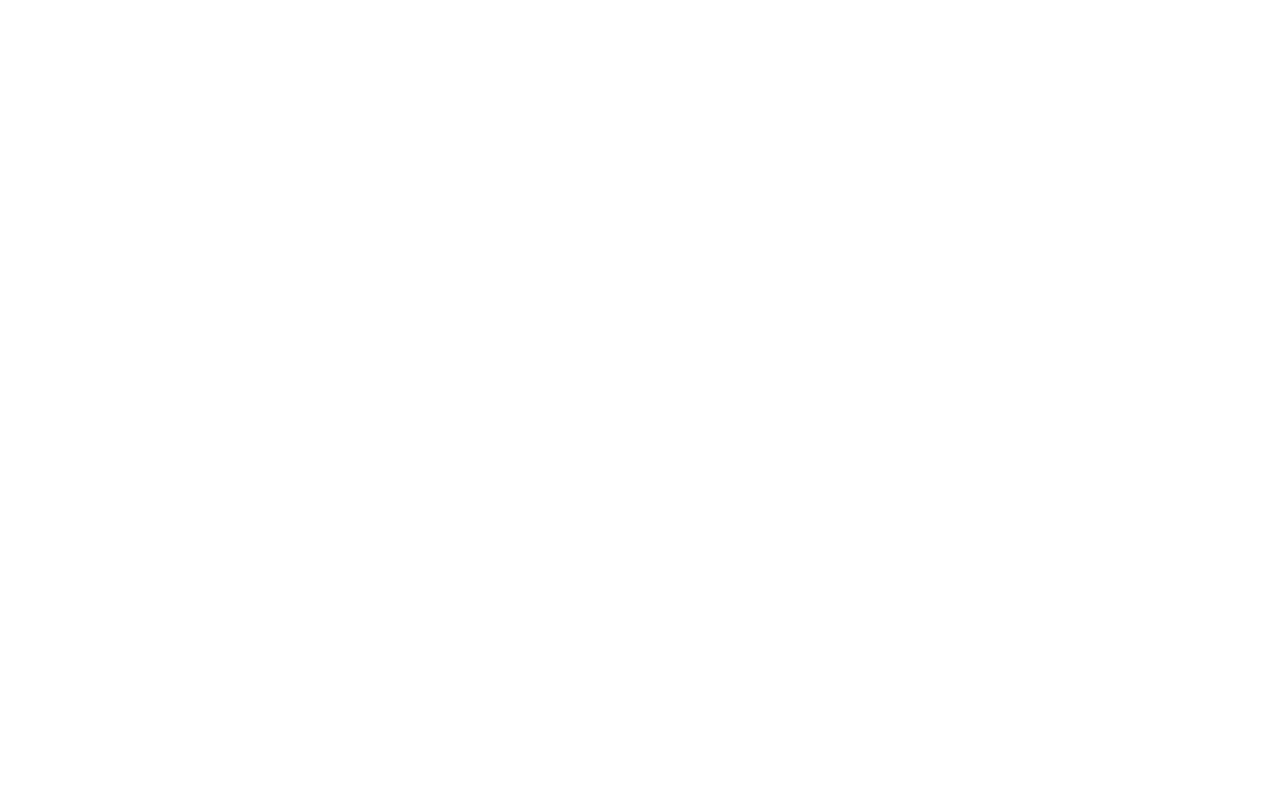
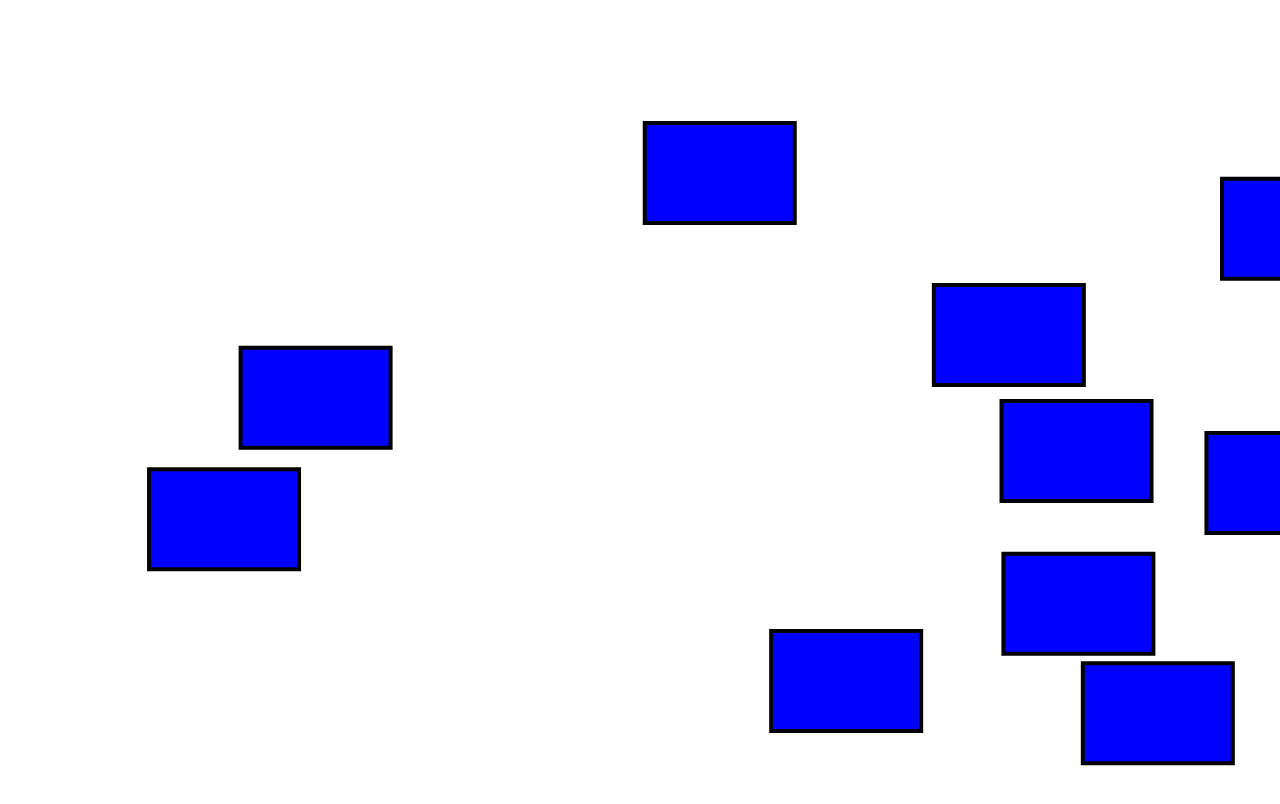
Before and after one commit to YuVelociraptor/konva-test, a plain HTML site: page src/index.html in a window 1280 px wide. Drawn offline with nearby package versions, Linux system fonts and the light colour scheme.

Commit message:
konva draggable rect

```diff
--- a/src/index.html
+++ b/src/index.html
@@ -3,8 +3,43 @@
   <head>
     <meta charset="UTF-8">
     <title>konva test</title>
+    <script src="https://unpkg.com/konva@9/konva.min.js"></script>
+
   </head>
 
   <body>
+
+  <div id="container"></div>
+
+  <script>
+    // ステージを作成
+    const stage = new Konva.Stage({
+      container: 'container', // div ID
+      width: window.innerWidth,
+      height: window.innerHeight,
+    });
+
+    // レイヤーを作成
+    const layer = new Konva.Layer();
+    stage.add(layer);
+
+    for (let i = 0; i < 10; i++) {
+      const rect = new Konva.Rect({
+        x: Math.random() * window.innerWidth,
+        y: Math.random() * window.innerHeight,
+        width: 150,
+        height: 100,
+        fill: 'blue',
+        stroke: 'black',
+        strokeWidth: 4,
+        draggable: true,
+      });
+      layer.add(rect);
+    }
+
+    // レイヤーを描画
+    layer.draw();
+  </script>
+
   </body>
 </html>
```
